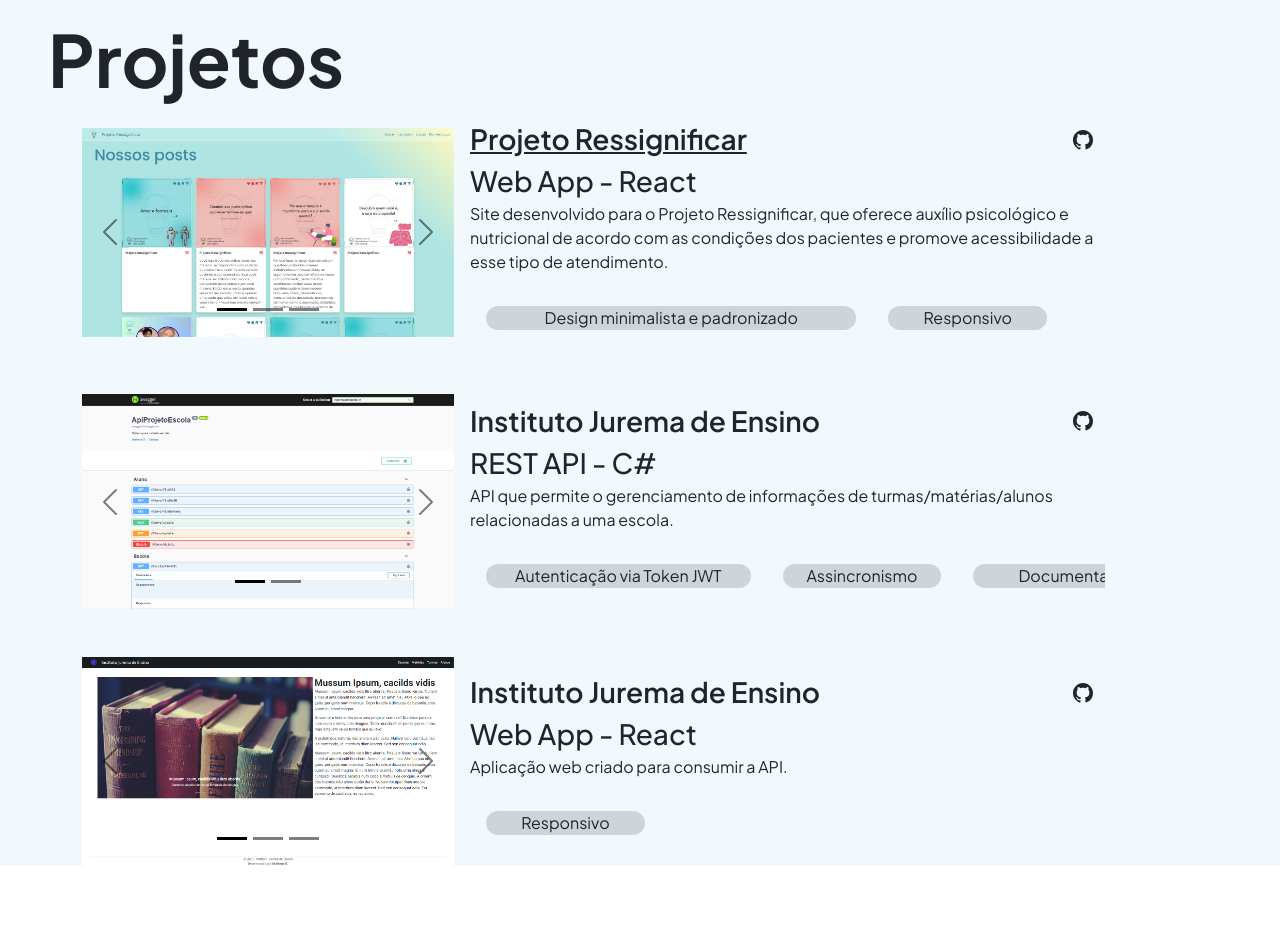
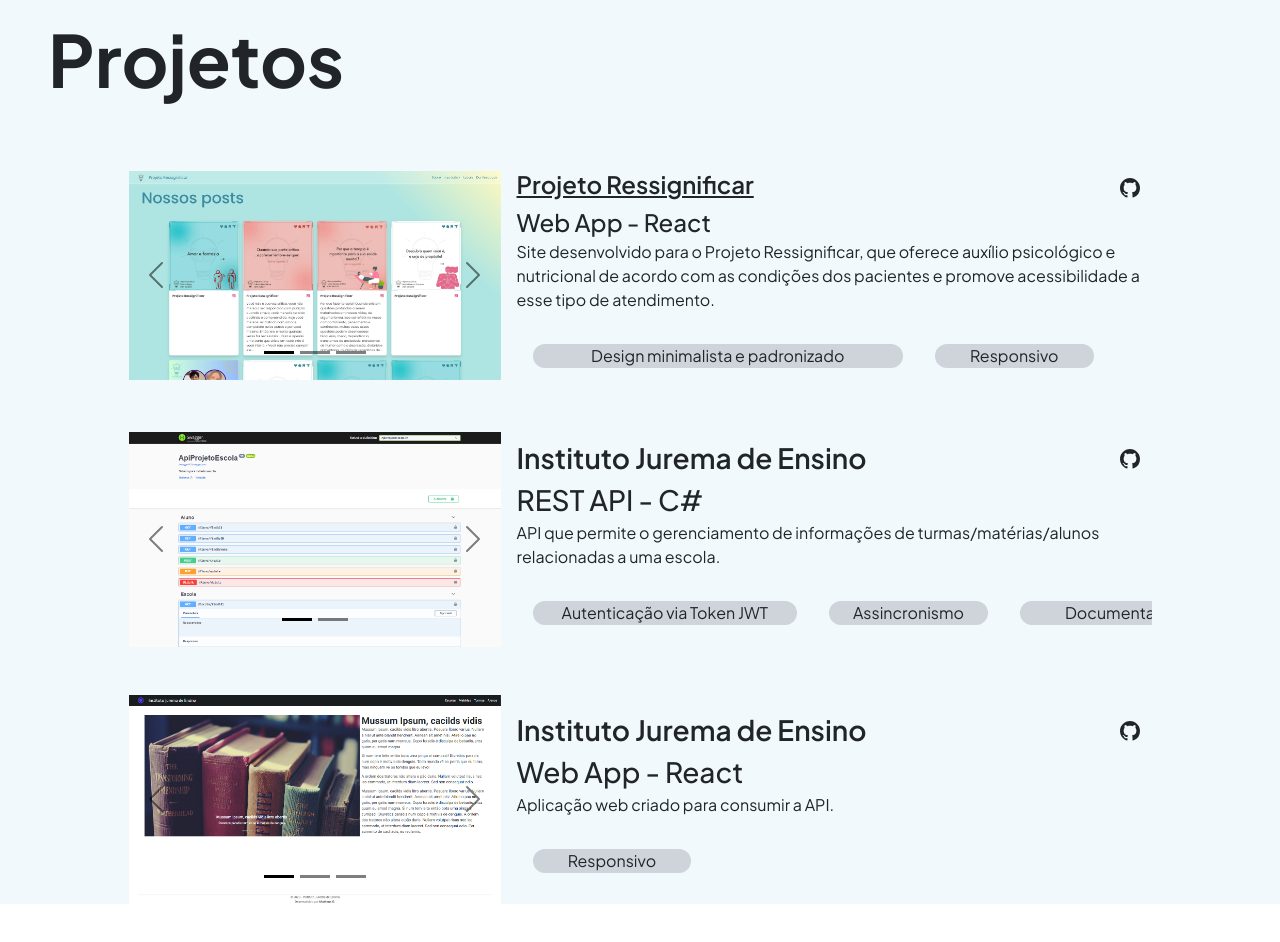
Before and after one commit to matheusg1/portfolio-react, a React (Create React App) app: page / in a window 1280 px wide. Shown: the part 2400-3342 px from the top of the page. Before the commit the page ends 3314 px from the top, so only its background shows below. Built offline with nearby package versions, Linux system fonts and the light colour scheme.

Commit message:
Alteração na seção projetos

```diff
--- a/src/components/ProjetosDiv/index.js
+++ b/src/components/ProjetosDiv/index.js
@@ -14,8 +14,8 @@ export default function ProjetosDiv() {
     return (
         <div className='bg-secondary-subtle min-vh-100 text-dark' id="projetos">
             <Titulo titulo="Projetos"/>
-            <div className='container'>
-                <div className="d-flex flex-column align-items-center flex-lg-row">
+            <div className='container mt-lg-5'>
+                <div className="d-flex flex-column align-items-center justify-content-center flex-lg-row">
                     <div id="carouselRessignificar" className="carousel carousel-dark slide col-md-10 col-lg-6 col-xl-4">
                         <div className="carousel-indicators">
                             <button type="button" data-bs-target="#carouselRessignificar" data-bs-slide-to="0" className="active" aria-current="true" aria-label="Slide 1"></button>
@@ -45,13 +45,13 @@ export default function ProjetosDiv() {
                     <div className="d-flex flex-column justify-content-between col-12 col-md-10 col-lg-6 col-xl-7 col-xxl-7 ps-lg-3 mt-3 mt-xl-0">
                         <div className=''>
                             <div className='d-flex justify-content-between'>
-                                <div className="fs-3 fw-semibold"><a target="_blank" className='link-dark' href="https://projeto-ressignificar.vercel.app">Projeto Ressignificar</a></div>
+                                <div className="fs-4 fw-semibold"><a target="_blank" className='link-dark' href="https://projeto-ressignificar.vercel.app">Projeto Ressignificar</a></div>
                                 <a target="_blank" href="https://github.com/matheusg1/projeto-ressignificar" type="button" className="border-0 rounded-1 btn btn-outline-dark">
                                     <svg xmlns="http://www.w3.org/2000/svg" width="20" height="20" fill="currentColor" className="bi bi-github mt-xl-1" viewBox="0 0 16 16"><path d="M8 0C3.58 0 0 3.58 0 8c0 3.54 2.29 6.53 5.47 7.59.4.07.55-.17.55-.38 0-.19-.01-.82-.01-1.49-2.01.37-2.53-.49-2.69-.94-.09-.23-.48-.94-.82-1.13-.28-.15-.68-.52-.01-.53.63-.01 1.08.58 1.23.82.72 1.21 1.87.87 2.33.66.07-.52.28-.87.51-1.07-1.78-.2-3.64-.89-3.64-3.95 0-.87.31-1.59.82-2.15-.08-.2-.36-1.02.08-2.12 0 0 .67-.21 2.2.82.64-.18 1.32-.27 2-.27.68 0 1.36.09 2 .27 1.53-1.04 2.2-.82 2.2-.82.44 1.1.16 1.92.08 2.12.51.56.82 1.27.82 2.15 0 3.07-1.87 3.75-3.65 3.95.29.25.54.73.54 1.48 0 1.07-.01 1.93-.01 2.2 0 .21.15.46.55.38A8.012 8.012 0 0 0 16 8c0-4.42-3.58-8-8-8z"></path>
                                     </svg>
                                 </a>
                             </div>
-                            <div className="fs-3 fw-medium">Web App - React</div>
+                            <div className="fs-4 fw-medium">Web App - React</div>
                         </div>
                         <p className="fs-6">
                             Site desenvolvido para o Projeto Ressignificar, que oferece auxílio psicológico e nutricional de acordo com as condições dos pacientes e promove acessibilidade a esse tipo de atendimento.
@@ -65,7 +65,7 @@ export default function ProjetosDiv() {
                     </div>
                 </div>
 
-                <div className="my-5 d-flex flex-column align-items-center flex-lg-row">
+                <div className="my-5 d-flex flex-column align-items-center justify-content-center  flex-lg-row">
                     <div id="carouselEscolaApi" className="carousel carousel-dark slide col-md-10 col-lg-6 col-xl-4">
                         <div className="carousel-indicators">
                             <button type="button" data-bs-target="#carouselEscolaApi" data-bs-slide-to="0" className="active" aria-current="true" aria-label="Slide 1"></button>
@@ -97,7 +97,6 @@ export default function ProjetosDiv() {
                                     <svg xmlns="http://www.w3.org/2000/svg" width="20" height="20" fill="currentColor" className="bi bi-github mt-xl-1" viewBox="0 0 16 16"><path d="M8 0C3.58 0 0 3.58 0 8c0 3.54 2.29 6.53 5.47 7.59.4.07.55-.17.55-.38 0-.19-.01-.82-.01-1.49-2.01.37-2.53-.49-2.69-.94-.09-.23-.48-.94-.82-1.13-.28-.15-.68-.52-.01-.53.63-.01 1.08.58 1.23.82.72 1.21 1.87.87 2.33.66.07-.52.28-.87.51-1.07-1.78-.2-3.64-.89-3.64-3.95 0-.87.31-1.59.82-2.15-.08-.2-.36-1.02.08-2.12 0 0 .67-.21 2.2.82.64-.18 1.32-.27 2-.27.68 0 1.36.09 2 .27 1.53-1.04 2.2-.82 2.2-.82.44 1.1.16 1.92.08 2.12.51.56.82 1.27.82 2.15 0 3.07-1.87 3.75-3.65 3.95.29.25.54.73.54 1.48 0 1.07-.01 1.93-.01 2.2 0 .21.15.46.55.38A8.012 8.012 0 0 0 16 8c0-4.42-3.58-8-8-8z"></path>
                                     </svg>
                                 </a>
-
                             </div>
                             <div className="fs-3 fw-medium">REST API - C#</div>
                         </div>
@@ -115,7 +114,7 @@ export default function ProjetosDiv() {
                     </div>
                 </div>
 
-                <div className="my-5 d-flex flex-column align-items-center flex-lg-row">
+                <div className="my-5 d-flex flex-column align-items-center  justify-content-center  flex-lg-row">
                     <div id="carouselEscolaReact" className="carousel carousel-dark slide col-md-10 col-lg-6 col-xl-4">
                         <div className="carousel-indicators">
                             <button type="button" data-bs-target="#carouselEscolaReact" data-bs-slide-to="0" className="active" aria-current="true" aria-label="Slide 1"></button>
@@ -167,8 +166,6 @@ export default function ProjetosDiv() {
                     </div>
                 </div>
 
-
-
             </div>
         </div>
     )
```
